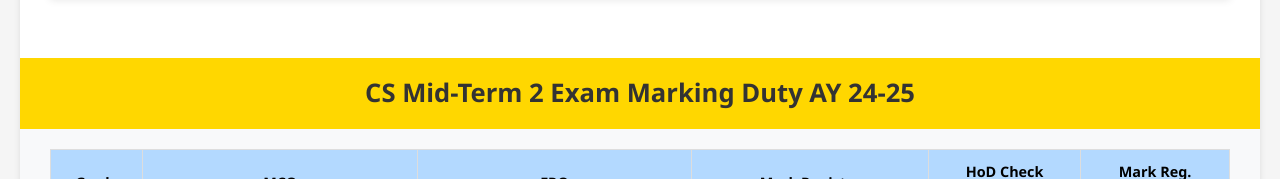
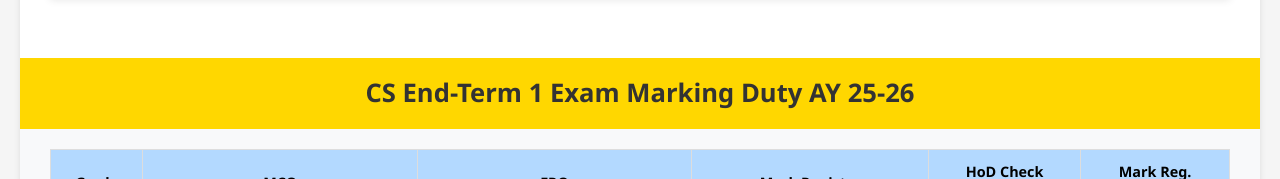
Before and after one commit to EssaSwedan/MarkingDuity, a plain HTML site: page index.html in a window 1280 px wide. Shown: the part 507-686 px from the top of the page. Drawn offline with Linux system fonts and the light colour scheme; no server answers.

Commit message:
Update exam marking duty header for AY 25-26

```diff
--- a/index.html
+++ b/index.html
@@ -62,7 +62,7 @@
 
         <!-- Marking Duty Assignment Section -->
         <section class="marking-assignment">
-            <h2>CS Mid-Term 2 Exam Marking Duty AY 24-25</h2>
+            <h2>CS End-Term 1 Exam Marking Duty AY 25-26</h2>
             <div class="table-container">
                 <table class="assignment-table">
                     <thead>
```
